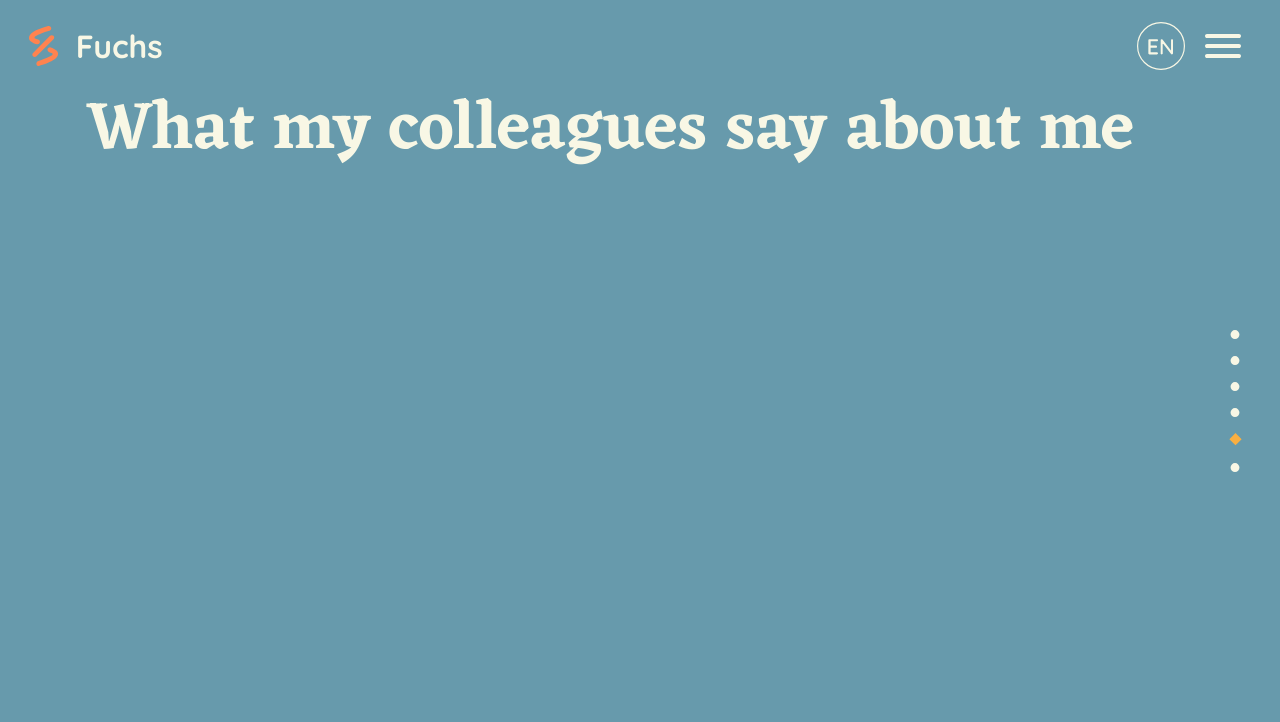
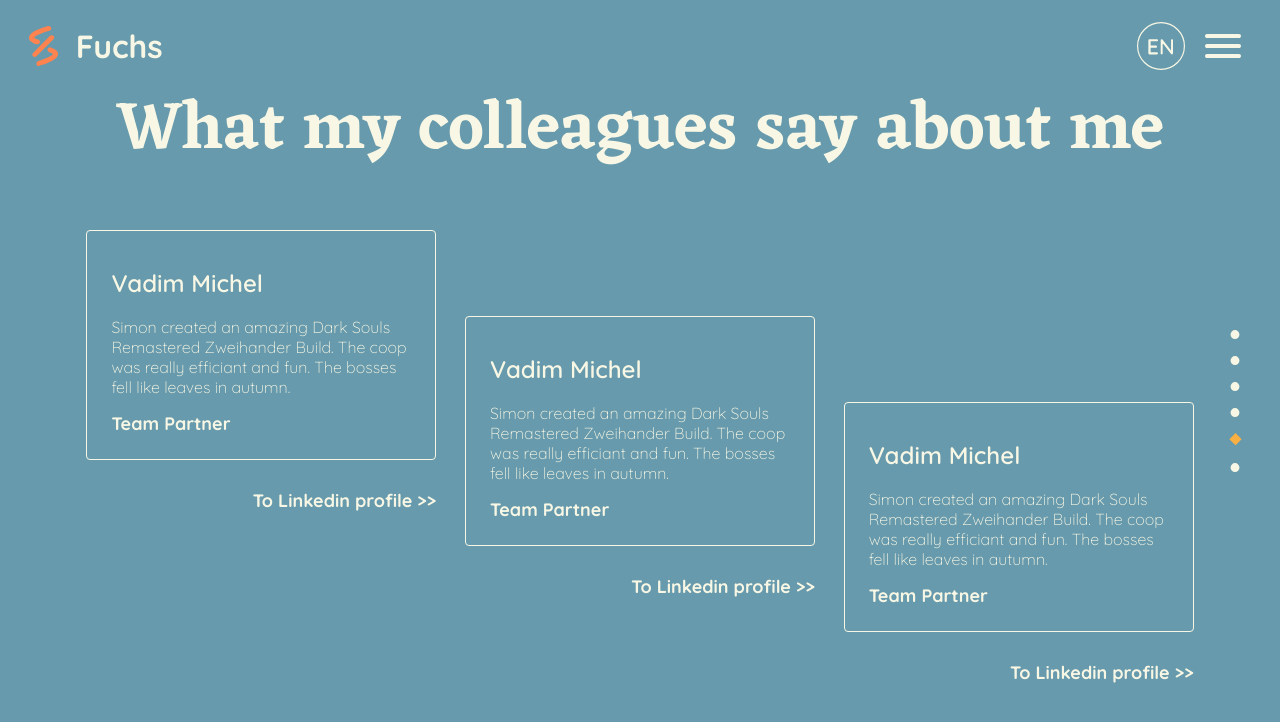
Before and after one commit to SimCommit/portfolio-website, an Angular app: page / in a window 1280 px wide. Shown: the top 722 px of the page. Built offline with nearby package versions, Linux system fonts and the light colour scheme.

Commit message:
feat: add ColleagueQuoteComponent with styling and hover visibility logic
Implements mouseenter and mouseleave events to toggle isHovered variable. CSS classes are applied via ngClass to control visibility of visual marker changes on hover.

```diff
--- /dev/null
+++ b/src/app/main-page/references/colleague-quote/colleague-quote.component.html
@@ -0,0 +1,13 @@
+<div id="colleague-quote">
+    <div (mouseenter)="activateHover()" (mouseleave)="deactivateHover()" id="cq-card">
+        <div id="cq-header">
+            <h3>Vadim Michel</h3>
+            <img [ngClass]="{'cogwheel-marker-hovered': isHovered, 'cogwheel-marker': !isHovered}" src="./assets/img/references/cogwheel-40.svg" alt="Cogwheel">
+        </div>
+        <p>Simon created an amazing Dark Souls Remastered Zweihander Build. The coop was really efficiant and fun. The
+            bosses fell like leaves in autumn.</p>
+        <p id="title">Team Partner</p>
+    </div>
+
+    <a class="secondary-button" href="#">To Linkedin profile >></a>
+</div>
--- /dev/null
+++ b/src/app/main-page/references/colleague-quote/colleague-quote.component.scss
@@ -0,0 +1,33 @@
+@use "./../../../../styles/_mixins" as *;
+@use "./../../../../styles/_variables" as *;
+
+#colleague-quote {
+  @include dFlex($fd: column, $ai: flex-end);
+}
+
+#cq-card {
+  @include cardBoxStyle($bc: $main-ivory);
+  @include dFlex($fd: column, $ai: flex-start, $g: 1rem);
+  text-align: start;
+
+  #title {
+    font-size: 18px;
+    font-weight: bold;
+  }
+}
+
+#cq-header {
+  @include dFlex($jc: space-between);
+  width: 100%;
+  height: 40px;
+}
+
+.cogwheel-marker {
+  opacity: 0;
+  transition: opacity 200ms;
+}
+
+.cogwheel-marker-hovered {
+  opacity: 1;
+  transition: opacity 200ms;
+}
--- /dev/null
+++ b/src/app/main-page/references/colleague-quote/colleague-quote.component.ts
@@ -0,0 +1,20 @@
+import { CommonModule } from '@angular/common';
+import { Component } from '@angular/core';
+
+@Component({
+  selector: 'app-colleague-quote',
+  imports: [CommonModule],
+  templateUrl: './colleague-quote.component.html',
+  styleUrl: './colleague-quote.component.scss',
+})
+export class ColleagueQuoteComponent {
+  isHovered: boolean = false;
+
+  activateHover():void {
+    this.isHovered = true;
+  }
+
+  deactivateHover():void {
+    this.isHovered = false;
+  }
+}
--- a/src/app/main-page/references/references.component.html
+++ b/src/app/main-page/references/references.component.html
@@ -1,9 +1,9 @@
 <section id="section-5">
     <h2>What my colleagues say about me</h2>
     <div>
-        <!-- app-colleague-quote -->
-        <!-- app-colleague-quote -->
-        <!-- app-colleague-quote -->
+        <app-colleague-quote id="app-colleague-quote-1"></app-colleague-quote>
+        <app-colleague-quote id="app-colleague-quote-2"></app-colleague-quote>
+        <app-colleague-quote id="app-colleague-quote-3"></app-colleague-quote>
     </div>
 
 </section>
--- a/src/app/main-page/references/references.component.scss
+++ b/src/app/main-page/references/references.component.scss
@@ -3,4 +3,20 @@
 
 section {
     @include sectionBoxStyle();
+    @include dFlex($fd:column, $jc: flex-start, $g: 4rem);
+
+    div {
+        width: 100%;
+        height: 64%;
+        @include dFlex($ai:flex-start, $g: 2rem);
+    }
 }
+
+#app-colleague-quote-2 {
+    align-self: center;
+}
+
+
+#app-colleague-quote-3 {
+    align-self: flex-end;
+}
--- a/src/app/main-page/references/references.component.ts
+++ b/src/app/main-page/references/references.component.ts
@@ -1,8 +1,9 @@
 import { Component } from '@angular/core';
+import { ColleagueQuoteComponent } from './colleague-quote/colleague-quote.component';
 
 @Component({
   selector: 'app-references',
-  imports: [],
+  imports: [ColleagueQuoteComponent],
   templateUrl: './references.component.html',
   styleUrl: './references.component.scss'
 })
--- a/src/styles/styles.scss
+++ b/src/styles/styles.scss
@@ -1,6 +1,8 @@
-/* global styles */
 @use "./fonts" as *;
+@use "./_variables" as *;
 
+
+// #region global style defaults
 * {
   padding: 0;
   margin: 0;
@@ -14,7 +16,6 @@
 
 html {
   font-size: clamp(0.25rem, 0.5vw + 0.9vh + 0.05rem, 1.25rem);
-
   // font-size: clamp(0.25rem, 1vw + 0.05rem, 1.25rem);
   // font-size: clamp(0.25rem, min(1vw + 0.05rem, 1vh + 0.1rem), 1.25rem);
   // font-size: 0.8vw;
@@ -52,4 +53,20 @@ a {
   cursor: pointer;
   text-decoration: none;
   color: unset;
+  // display: inline-block;
 }
+// #endregion
+
+// #region Utility Classes
+.secondary-button {
+  font-size: 18px;
+  font-weight: bold;
+  margin: 2rem 0 0 0;
+  display: inline-block;
+
+  &:hover {
+    color: $main-coral;
+  }
+}
+
+// #endregion
```
Also changed, not shown: public/assets/img/references/cogwheel-40.svg (added).
